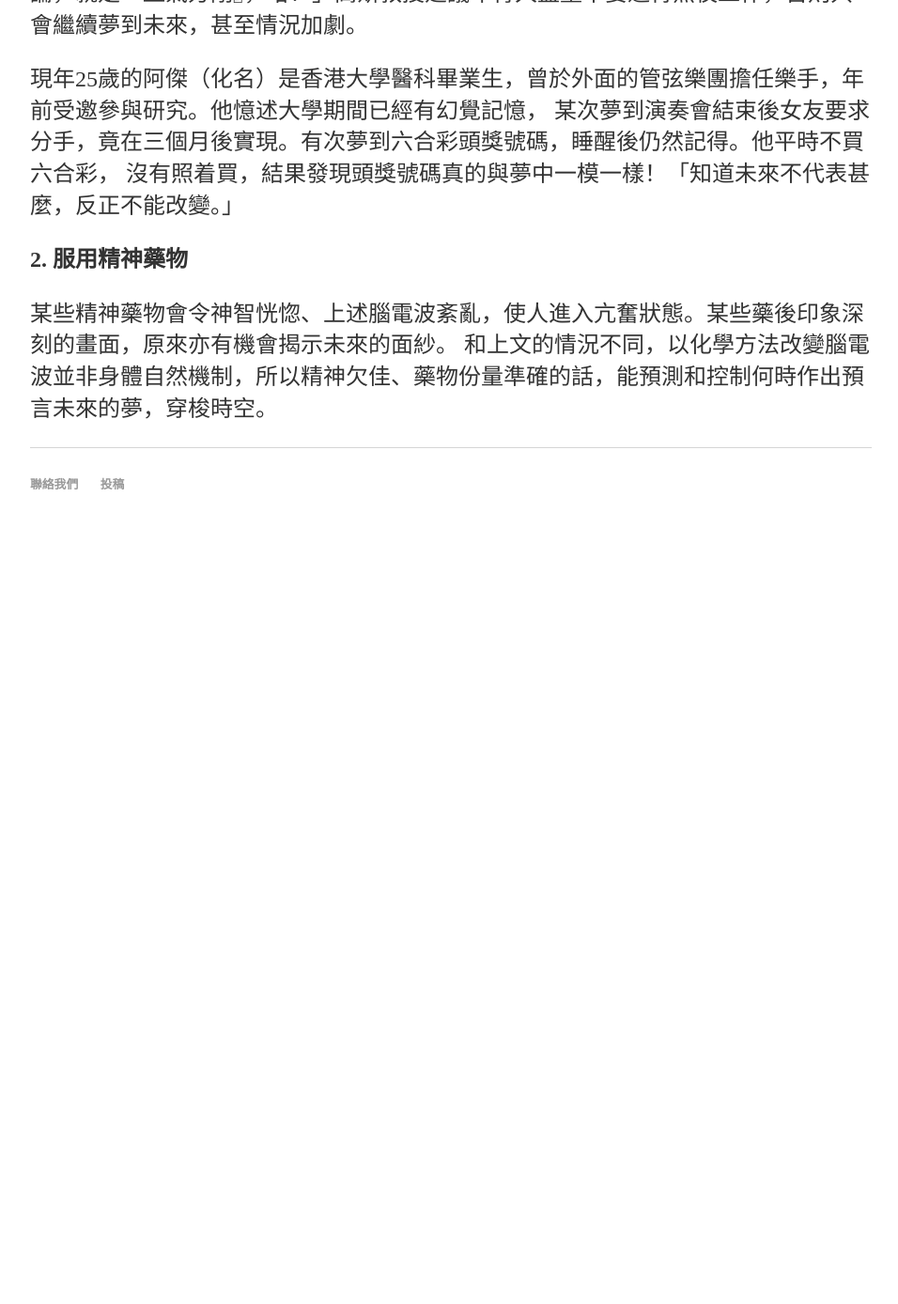
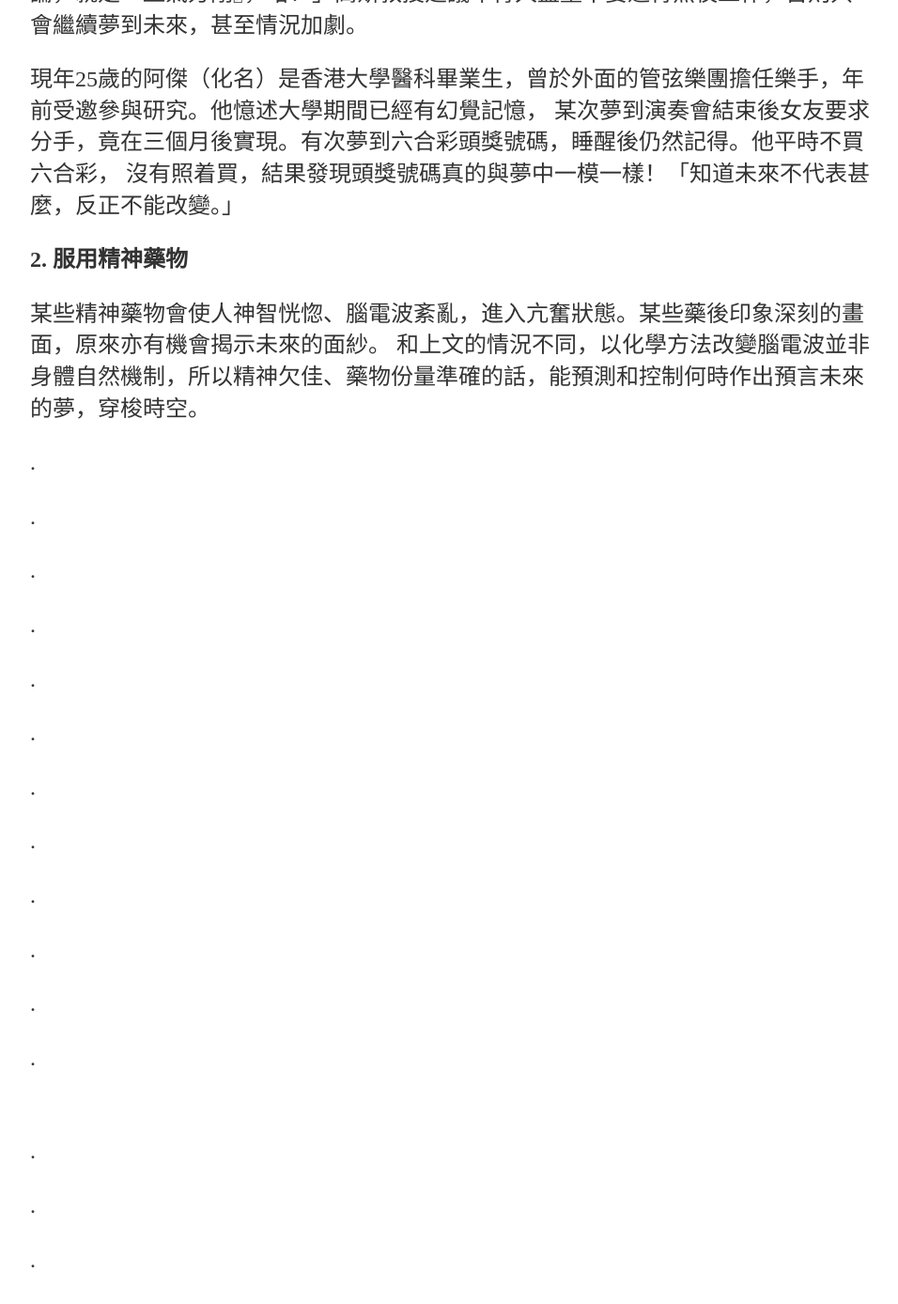
Before and after one commit to maksuihin/maksuihin.github.io, a Jekyll site: the page built from time.html, in a window 1280 px wide and 1400 px high, scrolled down 1019 px. Shown: the top 1388 px of the window at 94% size, without its empty margins (160-1116 px from the left). Built offline with Jekyll 4.4.1, drawn with Linux system fonts in a browser that asks for light colours; before the commit the page ends 1649 px from its top, so only the background shows below that; some of the changed text lies outside the part shown.

Commit message:
Update time.html

```diff
--- a/time.html
+++ b/time.html
@@ -21,6 +21,10 @@
         某次夢到演奏會結束後女友要求分手，竟在三個月後實現。有次夢到六合彩頭獎號碼，睡醒後仍然記得。他平時不買六合彩，
         沒有照着買，結果發現頭獎號碼真的與夢中一模一樣！「知道未來不代表甚麼，反正不能改變。」</p>
     <p><b>2. 服用精神藥物</b></p>
-    <p>某些精神藥物會令神智恍惚、上述腦電波紊亂，使人進入亢奮狀態。某些藥後印象深刻的畫面，原來亦有機會揭示未來的面紗。
+    <p>某些精神藥物會使人神智恍惚、腦電波紊亂，進入亢奮狀態。某些藥後印象深刻的畫面，原來亦有機會揭示未來的面紗。
     和上文的情況不同，以化學方法改變腦電波並非身體自然機制，所以精神欠佳、藥物份量準確的話，能預測和控制何時作出預言未來的夢，穿梭時空。</p>
+    <p>.</p><p>.</p><p>.</p><p>.</p><p>.</p><p>.</p><p>.</p><p>.</p><p>.</p><p>.</p><p>.</p>
+    <p>.</p>  <p>.</p><p>.</p><p>.</p><p>.</p><p>.</p><p>.</p><p>.</p><p>.</p><p>.</p><p>.</p><p>.</p>
+    <p>.</p>  <p>.</p><p>.</p><p>.</p><p>.</p><p>.</p><p>.</p><p>.</p><p>.</p><p>.</p><p>.</p><p>.</p>
+    <p>.</p>  <p>.</p><p>.</p><p>.</p><p>.</p><p>.</p><p>.</p><p>.</p><p>.</p><p>.</p><p>.</p><p>.</p>
     		</div>
```
